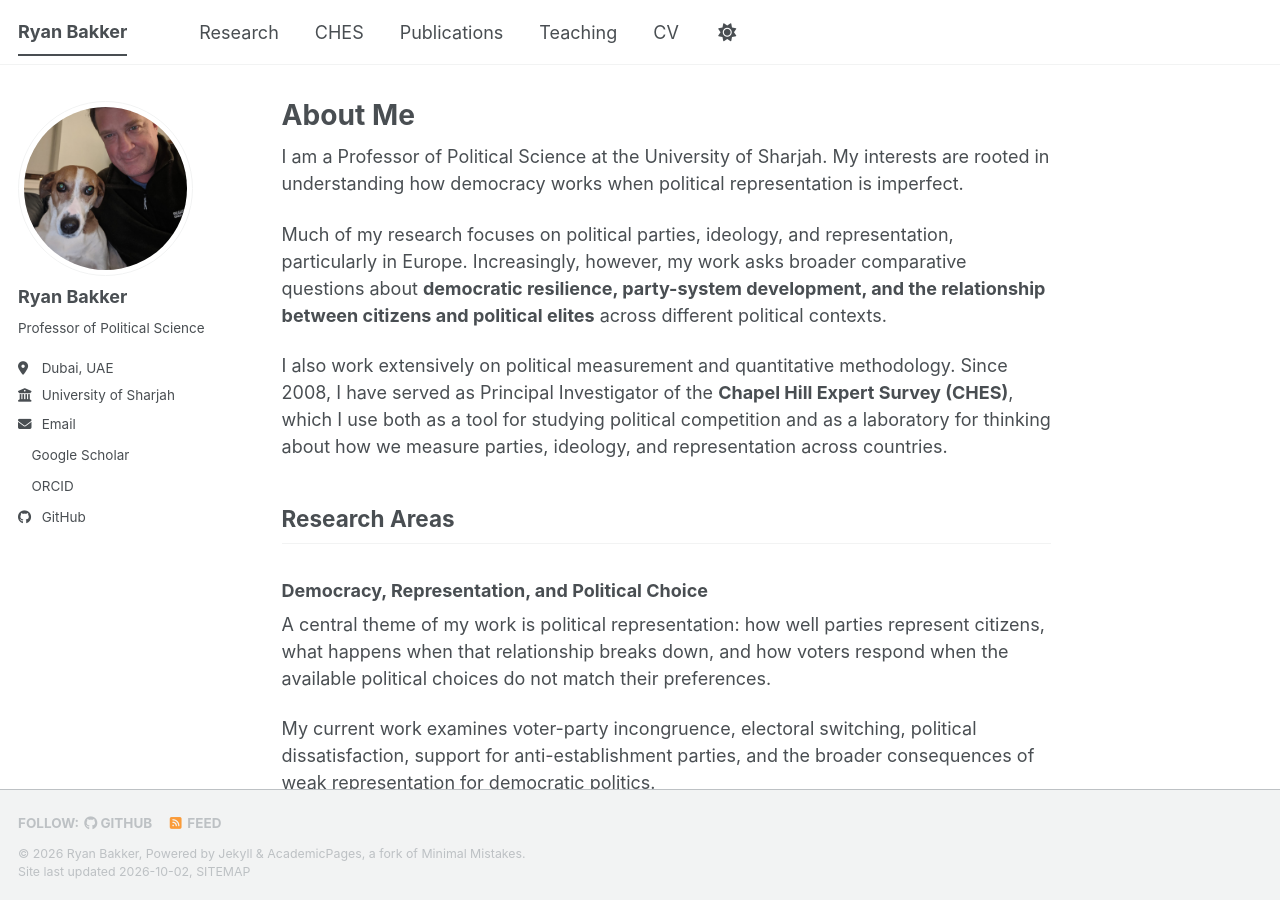
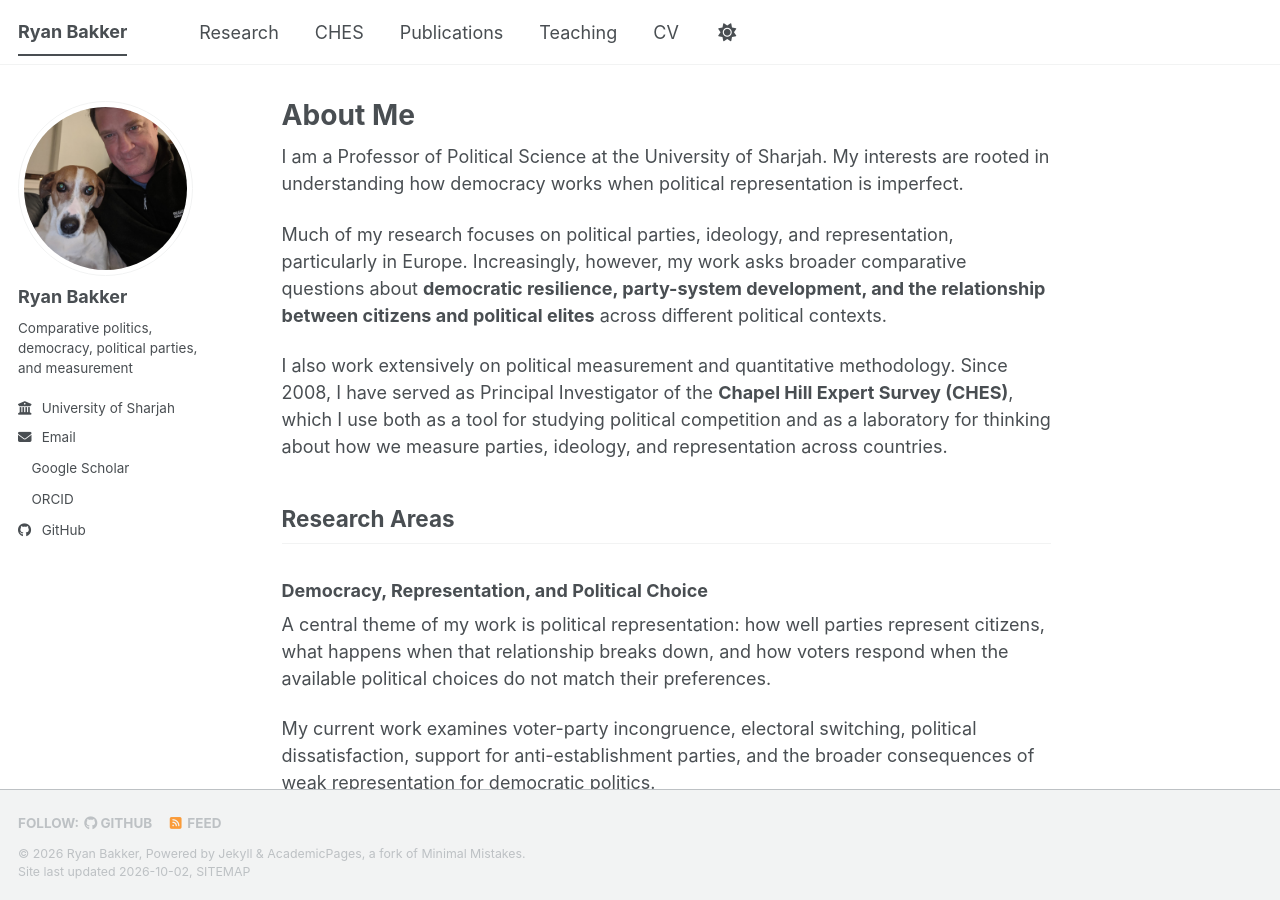
Before and after one commit to ryanbakker-ps/ryanbakker-ps.github.io, a Jekyll site: the page built from _pages/about.md, in a window 1280 px wide and 900 px high. Built offline with Jekyll 4.4.1, drawn with Linux system fonts in a browser that asks for light colours; a style sheet for code colours, icons or effects is not loaded.

Commit message:
Modify bio and clear location in _config.yml
Updated bio and removed location in config.

```diff
--- a/_config.yml
+++ b/_config.yml
@@ -23,8 +23,8 @@ author:
   avatar           : "profile.png"
   name             : "Ryan Bakker"
   pronouns         :
-  bio              : "Professor of Political Science"
-  location         : "Dubai, UAE"
+  bio              : "Comparative politics, democracy, political parties, and measurement"
+  location         :
   employer         : "University of Sharjah"
   uri              :
   email            : "rbakker@sharjah.ac.ae"
```
